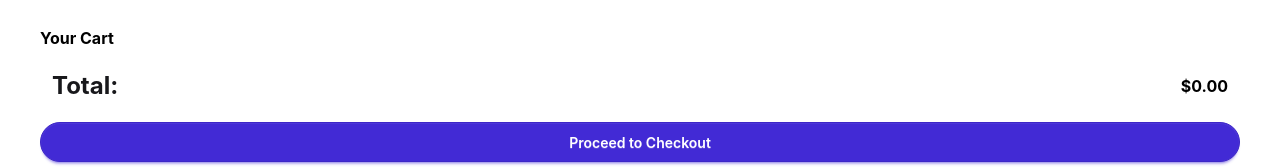
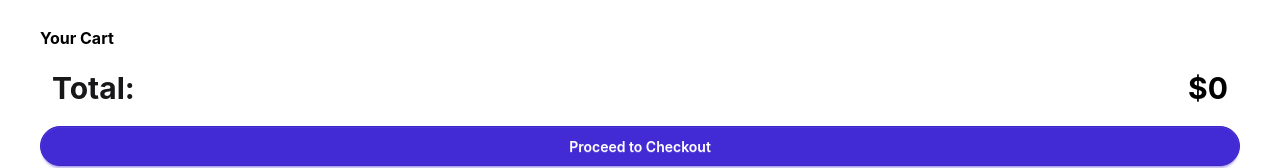
Before and after one commit to yeasinarafatraihan42511-blip/B-13-A6-DigiTools-platform, a React (Vite) app: page / in a window 1280 px wide. Both pictures are taken after a click on the radio button "Cart". Shown: the part 1064-1232 px from the top of the page. Built offline with nearby package versions, Linux system fonts and the light colour scheme.

Commit message:
proched btn done

```diff
--- a/src/components/Cart.jsx
+++ b/src/components/Cart.jsx
@@ -1,7 +1,8 @@
 import React from 'react';
 
 const Cart = ({ carts }) => {
-// const totalPrice = carts.reduce((sum,item) => sum + item.price, 0)
+const totalPrice = carts.reduce((sum,item) => sum + item.price, 0)
+console.log(totalPrice)
     return (
         <div className=" p-10 max-w-7xl mx-auto ">
             <h1 className='font-bold text-black'>Your Cart</h1>
@@ -29,9 +30,9 @@ const Cart = ({ carts }) => {
             <div className='py-5 border-rounded-lg p-3 flex justify-between items-center'>
                 {/* <div className='font-bold text-black'>Total: ${carts.reduce((total, item) => total + (item.price * item.quantity), 0).toFixed(2)}</div> */}
                 <div>
-                    <h3 className='font-black font-bold text-2xl'>Total:</h3>
+                    <h3 className='font-black font-bold text-3xl'>Total:</h3>
                 </div>
-                <div className='font-bold text-black'>${carts.reduce((total, item) => total + (item.price * item.quantity), 0).toFixed(2)}</div>
+                <div className='font-bold text-3xl text-black'>${totalPrice}</div>
             </div>
             <div>
                 <button className='btn btn-primary text-white rounded-3xl w-full'>Proceed to Checkout</button>
```
